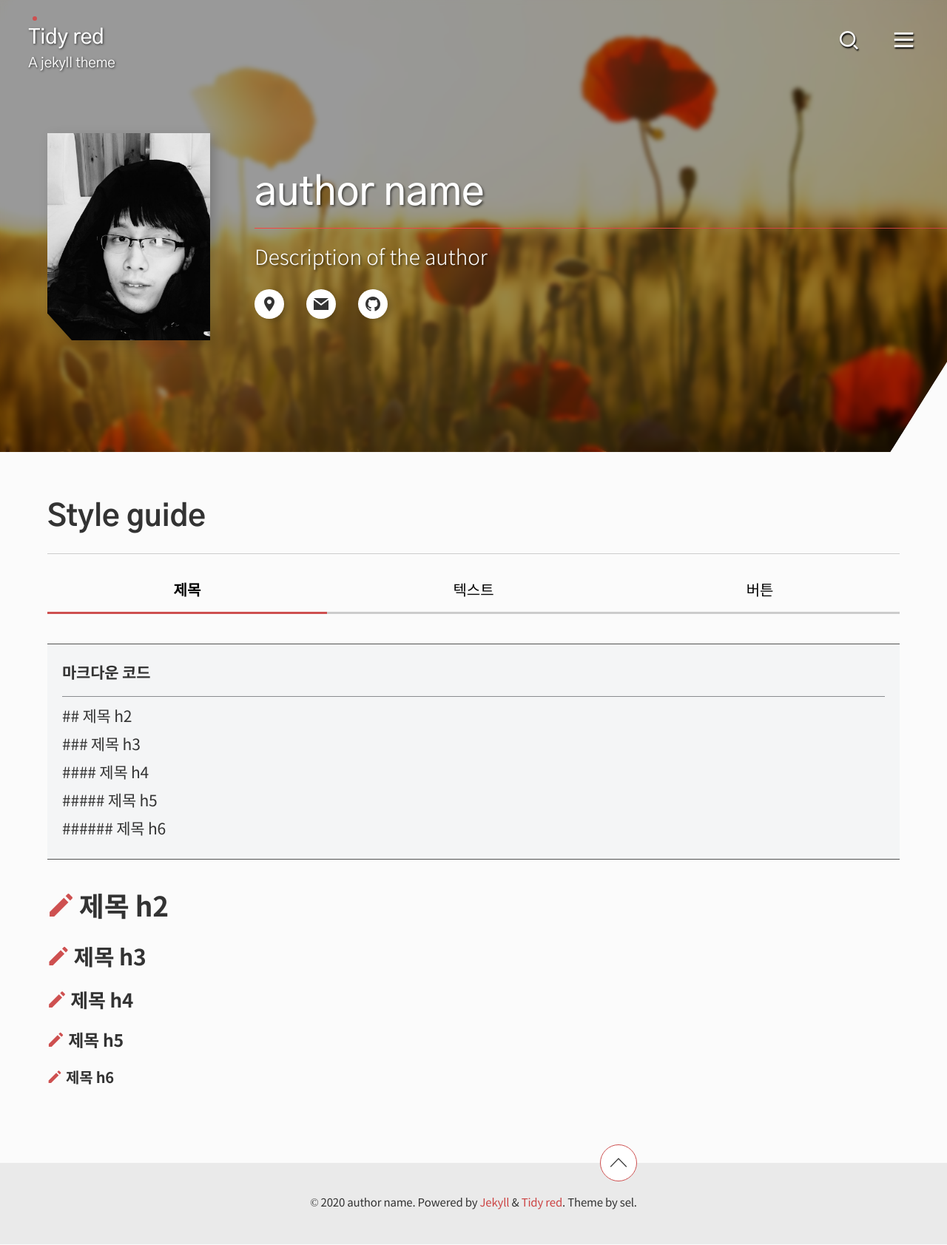
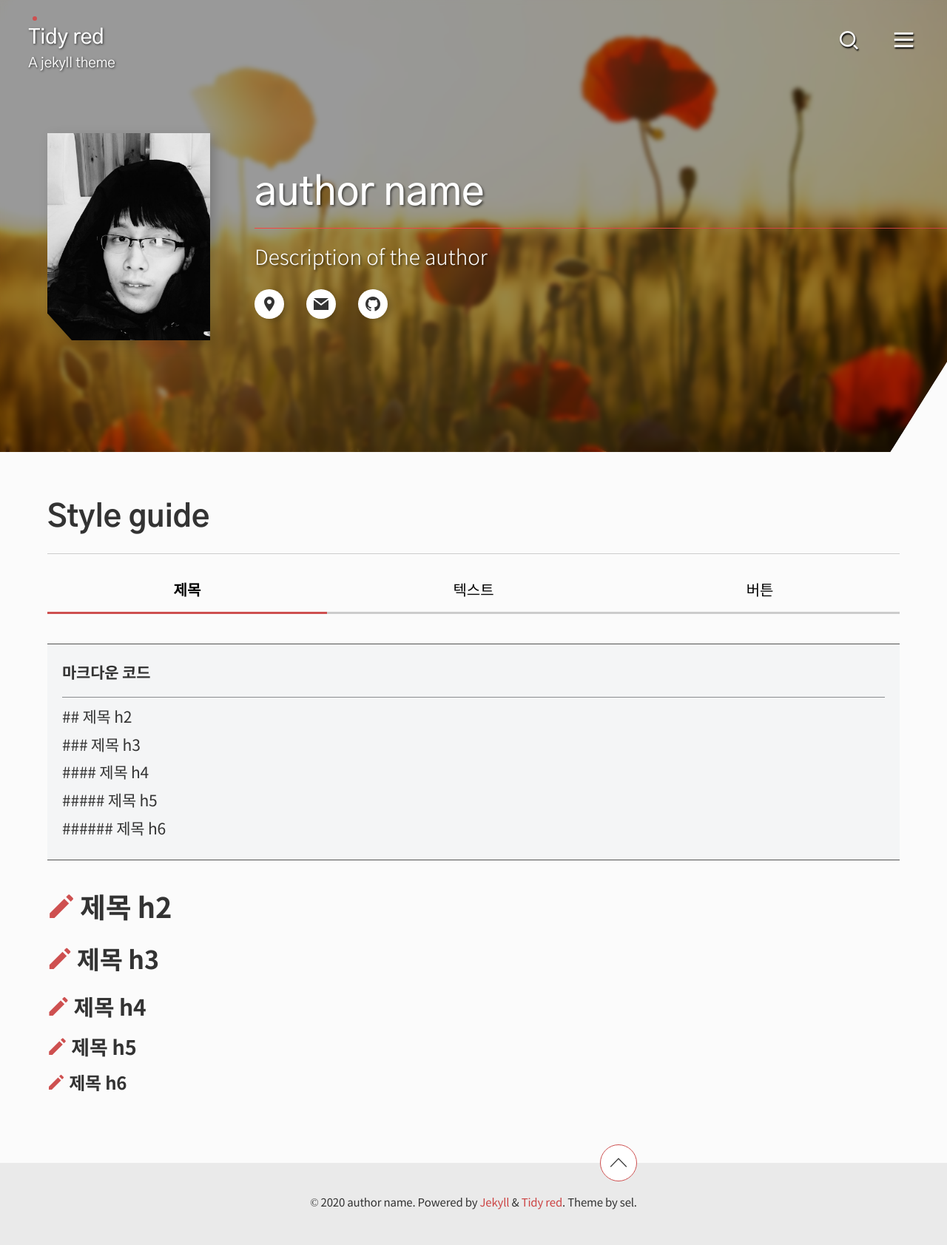
Before and after one commit to selosele/jekyll-theme-tidyred, a Jekyll site: the page built from styleguide.html, in a window 1280 px wide. Shown: the whole page at 74% size. Built offline with Jekyll 4.4.1, drawn with Linux system fonts in a browser that asks for light colours; cached includes are drawn as plain includes.

Commit message:
레이아웃 CSS 수정

```diff
--- a/_sass/tidy-red/_components.scss
+++ b/_sass/tidy-red/_components.scss
@@ -49,52 +49,54 @@
 }
 
 .page__content {
-
-   /* title */
    h2:not(.toc__title) {
       @include heading();
-      margin: 0.821em 0 0.547em 0;
-      font-size: 1.5rem;
+      margin: 0.789em 0 0.526em 0;
+      font-size: calc(1.7rem + 0.5vw);
 
       @media (min-width: $min_small_width) {
-         font-size: 1.85rem;
-      }
-
-      @media (min-width: $min_general_width) {
-         font-size: 1.85rem;
+         font-size: 1.9rem;
       }
    }
 
    h3 {
       @include heading();
-      margin: 0.657em 0;
-      font-size: 1.4rem;
+      margin: 0.55em 0;
+      font-size: calc(1.51rem + 0.5vw);
 
       @media (min-width: $min_small_width) {
-         font-size: 1.5rem;
-      }
-
-      @media (min-width: $min_general_width) {
-         font-size: 1.5rem;
+         font-size: 1.7rem;
       }
    }
 
    h4 {
       @include heading();
-      margin: 0.756em 0;
-      font-size: 1.3rem;
+      margin: 0.5em 0;
+      font-size: calc(1.32rem + 0.5vw);
+
+      @media (min-width: $min_small_width) {
+         font-size: 1.5rem;
+      }
    }
 
    h5 {
       @include heading();
-      margin: 0.853em 0;
-      font-size: 1.15rem;
+      margin: 0.45em 0;
+      font-size: calc(1.16rem + 0.5vw);
+
+      @media (min-width: $min_small_width) {
+         font-size: 1.35rem;
+      }
    }
 
    h6 {
       @include heading();
-      margin: 0.978em 0;
-      font-size: 1rem;
+      margin: 0.4em 0;
+      font-size: calc(1.01rem + 0.5vw);
+
+      @media (min-width: $min_small_width) {
+         font-size: 1.2rem;
+      }
    }
 
    img {
--- a/_sass/tidy-red/_mastfoot.scss
+++ b/_sass/tidy-red/_mastfoot.scss
@@ -8,7 +8,7 @@
 
   &__inner-wrap {
     position: relative;
-    width: 90%;
+    width: 90vw;
     margin-left: auto;
     margin-right: auto;
     padding: 2.2rem 0;
--- a/_sass/tidy-red/_page.scss
+++ b/_sass/tidy-red/_page.scss
@@ -19,12 +19,12 @@
 
 .page {
    &__title {
-      margin-bottom: 1rem;
-      padding-bottom: 1rem;
+      margin-bottom: 0.459em;
+      padding-bottom: 0.459em;
       border-bottom: 1px solid $grey05;
       font-family: $default_font03;
       font-weight: 700;
-      font-size: calc(1.7rem + 0.5vw);
+      font-size: calc(1.75rem + 0.5vw);
       color: $black;
       line-height: 1.4;
 
@@ -35,7 +35,7 @@
 
    &__lead {
       display: block;
-      margin-top: 1rem;
+      margin-top: 0.676em;
       font-family: $default_font03;
       font-weight: 400;
       font-size: calc(1rem + 0.5vw);
@@ -304,7 +304,7 @@
    }
 
    &__inner-wrap {
-      @include common_layout($width: 90%);
+      @include common_layout($width: 90vw);
       color: $grey12;
       text-shadow: 1px 1px 0.2rem rgba(0,0,0,0.5);
 
@@ -312,7 +312,6 @@
          margin-bottom: 0;
          padding-bottom: 0;
          border-bottom: 0;
-         // font-size: calc(2.15rem + 0.5vw);
          color: inherit;
 
          @media (min-width: $min_small_width) {
--- a/_sass/tidy-red/_variables.scss
+++ b/_sass/tidy-red/_variables.scss
@@ -4,7 +4,7 @@
 
 /* common layout */
 $layout_width_px: 1200px !default;
-$layout_width_per: 90% !default;
+$layout_width_per: 90vw !default;
 
 // breakpoints (max-width)
 $general_width: 1920px !default;
```
